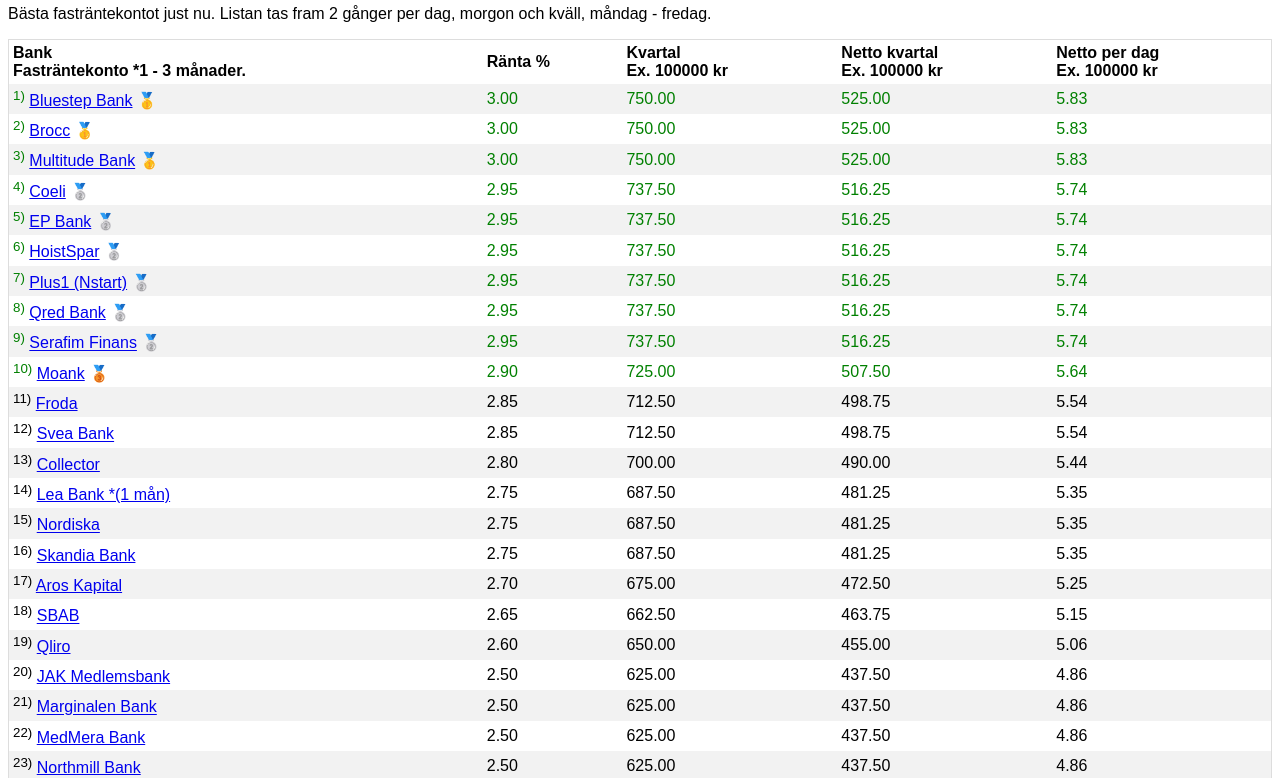
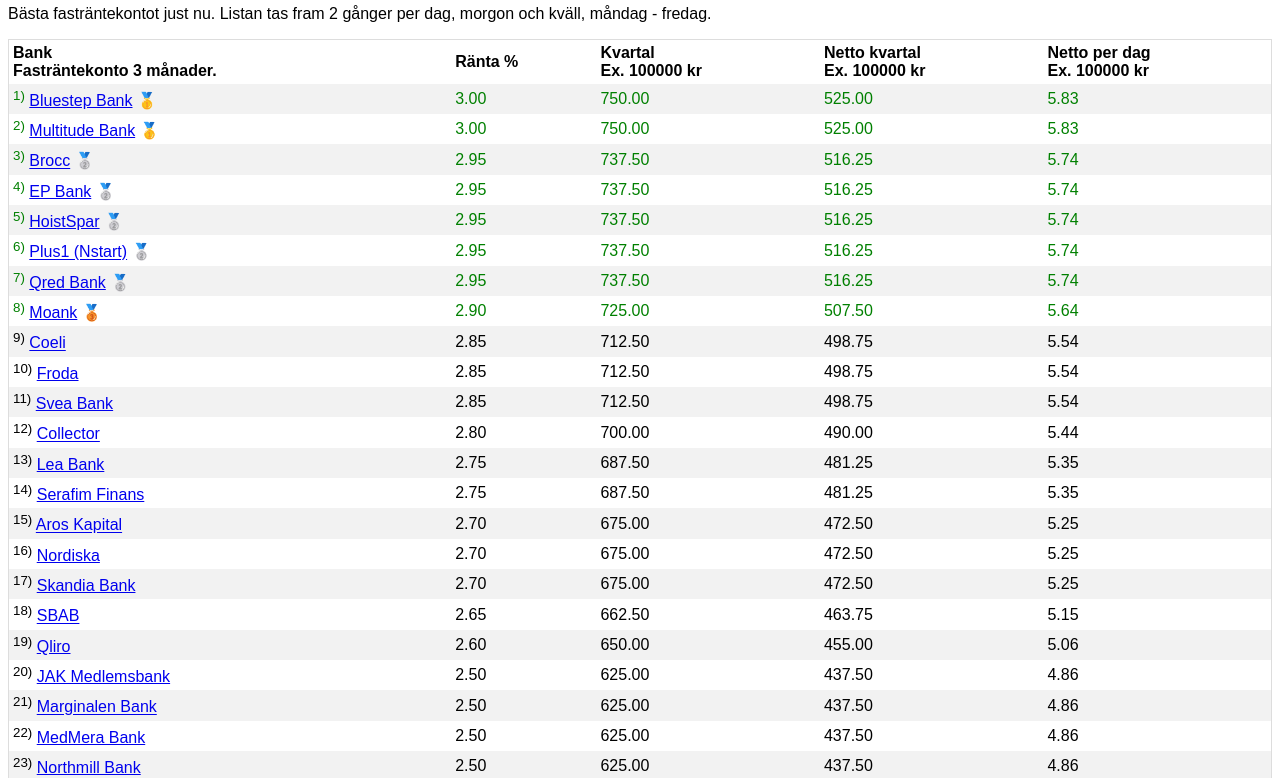
Before and after one commit to MattClayton3/Sparguiden, a website: page index.html in a window 1280 px wide. Shown: the part 70-848 px from the top of the page. Drawn offline with Linux system fonts and the light colour scheme.

Commit message:
Klarna hårdkodad

```diff
--- a/index.html
+++ b/index.html
@@ -20,12 +20,12 @@
 </style>
 </head>
 <body>
-<h2><span style='font-size:30px;'>&#128200;</span> Sparguiden 2025-04-29_11-13-12</h2>
+<h2><span style='font-size:30px;'>&#128200;</span> Sparguiden 2025-04-30_12-34-59</h2>
 <p>Bästa fasträntekontot just nu. Listan tas fram 2 gånger per dag, morgon och kväll, måndag - fredag.</p>
 <div style="overflow-x:auto;">
   <table>
     <tr>
-      <th>Bank<br>Fasträntekonto *1 - 3 månader.</th>
+      <th>Bank<br>Fasträntekonto 3 månader.</th>
       <th>Ränta %</th>
       <th>Kvartal<br>Ex. 100000 kr</th>
       <th>Netto kvartal<br>Ex. 100000 kr</th>
@@ -39,112 +39,112 @@
     <td style="color:green"> 5.83 </td>
   </tr>
   <tr>
-    <td style="color:green"> <sup>2)</sup> <a href="https://brocc.se/spara" target="_blank">Brocc</a> &#129351; </td>
+    <td style="color:green"> <sup>2)</sup> <a href="https://www.multitudebank.se/priser?sc_lang=sv-se" target="_blank">Multitude Bank</a> &#129351; </td>
     <td style="color:green"> 3.00 </td>
     <td style="color:green"> 750.00 </td>
     <td style="color:green"> 525.00 </td>
     <td style="color:green"> 5.83 </td>
   </tr>
   <tr>
-    <td style="color:green"> <sup>3)</sup> <a href="https://www.multitudebank.se/priser?sc_lang=sv-se" target="_blank">Multitude Bank</a> &#129351; </td>
-    <td style="color:green"> 3.00 </td>
-    <td style="color:green"> 750.00 </td>
-    <td style="color:green"> 525.00 </td>
-    <td style="color:green"> 5.83 </td>
-  </tr>
-  <tr>
-    <td style="color:green"> <sup>4)</sup> <a href="https://coeli.se/spara/" target="_blank">Coeli</a> &#129352; </td>
+    <td style="color:green"> <sup>3)</sup> <a href="https://brocc.se/spara" target="_blank">Brocc</a> &#129352; </td>
     <td style="color:green"> 2.95 </td>
     <td style="color:green"> 737.50 </td>
     <td style="color:green"> 516.25 </td>
     <td style="color:green"> 5.74 </td>
   </tr>
   <tr>
-    <td style="color:green"> <sup>5)</sup> <a href="https://www.epbank.se/spar/oversikt/" target="_blank">EP Bank</a> &#129352; </td>
+    <td style="color:green"> <sup>4)</sup> <a href="https://www.epbank.se/spar/oversikt/" target="_blank">EP Bank</a> &#129352; </td>
     <td style="color:green"> 2.95 </td>
     <td style="color:green"> 737.50 </td>
     <td style="color:green"> 516.25 </td>
     <td style="color:green"> 5.74 </td>
   </tr>
   <tr>
-    <td style="color:green"> <sup>6)</sup> <a href="https://www.hoistspar.se/borja-spara-hos-oss/jamfor-sparformer/" target="_blank">HoistSpar</a> &#129352; </td>
+    <td style="color:green"> <sup>5)</sup> <a href="https://www.hoistspar.se/borja-spara-hos-oss/jamfor-sparformer/" target="_blank">HoistSpar</a> &#129352; </td>
     <td style="color:green"> 2.95 </td>
     <td style="color:green"> 737.50 </td>
     <td style="color:green"> 516.25 </td>
     <td style="color:green"> 5.74 </td>
   </tr>
   <tr>
-    <td style="color:green"> <sup>7)</sup> <a href="https://www.plus1.com/" target="_blank">Plus1 (Nstart)</a> &#129352; </td>
+    <td style="color:green"> <sup>6)</sup> <a href="https://www.plus1.com/" target="_blank">Plus1 (Nstart)</a> &#129352; </td>
     <td style="color:green"> 2.95 </td>
     <td style="color:green"> 737.50 </td>
     <td style="color:green"> 516.25 </td>
     <td style="color:green"> 5.74 </td>
   </tr>
   <tr>
-    <td style="color:green"> <sup>8)</sup> <a href="https://www.qred.se/sparkonto" target="_blank">Qred Bank</a> &#129352; </td>
+    <td style="color:green"> <sup>7)</sup> <a href="https://www.qred.se/sparkonto" target="_blank">Qred Bank</a> &#129352; </td>
     <td style="color:green"> 2.95 </td>
     <td style="color:green"> 737.50 </td>
     <td style="color:green"> 516.25 </td>
     <td style="color:green"> 5.74 </td>
   </tr>
   <tr>
-    <td style="color:green"> <sup>9)</sup> <a href="https://serafimfinans.se/spara" target="_blank">Serafim Finans</a> &#129352; </td>
-    <td style="color:green"> 2.95 </td>
-    <td style="color:green"> 737.50 </td>
-    <td style="color:green"> 516.25 </td>
-    <td style="color:green"> 5.74 </td>
-  </tr>
-  <tr>
-    <td style="color:green"> <sup>10)</sup> <a href="https://www.moank.se/spara-pengar" target="_blank">Moank</a> &#129353; </td>
+    <td style="color:green"> <sup>8)</sup> <a href="https://www.moank.se/spara-pengar" target="_blank">Moank</a> &#129353; </td>
     <td style="color:green"> 2.90 </td>
     <td style="color:green"> 725.00 </td>
     <td style="color:green"> 507.50 </td>
     <td style="color:green"> 5.64 </td>
   </tr>
   <tr>
-    <td style="color:black"> <sup>11)</sup> <a href="https://www.froda.se/sparkonto" target="_blank">Froda</a>  </td>
+    <td style="color:black"> <sup>9)</sup> <a href="https://coeli.se/spara/" target="_blank">Coeli</a>  </td>
     <td style="color:black"> 2.85 </td>
     <td style="color:black"> 712.50 </td>
     <td style="color:black"> 498.75 </td>
     <td style="color:black"> 5.54 </td>
   </tr>
   <tr>
-    <td style="color:black"> <sup>12)</sup> <a href="https://www.svea.com/sv-se/privat/spara/fastr%C3%A4ntekonto" target="_blank">Svea Bank</a>  </td>
+    <td style="color:black"> <sup>10)</sup> <a href="https://www.froda.se/sparkonto" target="_blank">Froda</a>  </td>
     <td style="color:black"> 2.85 </td>
     <td style="color:black"> 712.50 </td>
     <td style="color:black"> 498.75 </td>
     <td style="color:black"> 5.54 </td>
   </tr>
   <tr>
-    <td style="color:black"> <sup>13)</sup> <a href="https://www.collector.se/spara-pengar/aktuella-sparrantor/" target="_blank">Collector</a>  </td>
+    <td style="color:black"> <sup>11)</sup> <a href="https://www.svea.com/sv-se/privat/spara/fastr%C3%A4ntekonto" target="_blank">Svea Bank</a>  </td>
+    <td style="color:black"> 2.85 </td>
+    <td style="color:black"> 712.50 </td>
+    <td style="color:black"> 498.75 </td>
+    <td style="color:black"> 5.54 </td>
+  </tr>
+  <tr>
+    <td style="color:black"> <sup>12)</sup> <a href="https://www.collector.se/spara-pengar/aktuella-sparrantor/" target="_blank">Collector</a>  </td>
     <td style="color:black"> 2.80 </td>
     <td style="color:black"> 700.00 </td>
     <td style="color:black"> 490.00 </td>
     <td style="color:black"> 5.44 </td>
   </tr>
   <tr>
-    <td style="color:black"> <sup>14)</sup> <a href="https://leabank.se/spara/sparkonto-plus" target="_blank">Lea Bank *(1 mån)</a>  </td>
+    <td style="color:black"> <sup>13)</sup> <a href="https://leabank.se/spara/sparkonto-plus" target="_blank">Lea Bank</a>  </td>
     <td style="color:black"> 2.75 </td>
     <td style="color:black"> 687.50 </td>
     <td style="color:black"> 481.25 </td>
     <td style="color:black"> 5.35 </td>
   </tr>
   <tr>
-    <td style="color:black"> <sup>15)</sup> <a href="https://www.nordiska.se/spara/" target="_blank">Nordiska</a>  </td>
+    <td style="color:black"> <sup>14)</sup> <a href="https://serafimfinans.se/spara" target="_blank">Serafim Finans</a>  </td>
     <td style="color:black"> 2.75 </td>
     <td style="color:black"> 687.50 </td>
     <td style="color:black"> 481.25 </td>
     <td style="color:black"> 5.35 </td>
   </tr>
   <tr>
-    <td style="color:black"> <sup>16)</sup> <a href="https://www.skandia.se/vardagstjanster/konton-kort/fastrantekonto/" target="_blank">Skandia Bank</a>  </td>
-    <td style="color:black"> 2.75 </td>
-    <td style="color:black"> 687.50 </td>
-    <td style="color:black"> 481.25 </td>
-    <td style="color:black"> 5.35 </td>
+    <td style="color:black"> <sup>15)</sup> <a href="https://www.aroskapital.se/tjanster/spara/" target="_blank">Aros Kapital</a>  </td>
+    <td style="color:black"> 2.70 </td>
+    <td style="color:black"> 675.00 </td>
+    <td style="color:black"> 472.50 </td>
+    <td style="color:black"> 5.25 </td>
   </tr>
   <tr>
-    <td style="color:black"> <sup>17)</sup> <a href="https://www.aroskapital.se/tjanster/spara/" target="_blank">Aros Kapital</a>  </td>
+    <td style="color:black"> <sup>16)</sup> <a href="https://www.nordiska.se/spara/" target="_blank">Nordiska</a>  </td>
+    <td style="color:black"> 2.70 </td>
+    <td style="color:black"> 675.00 </td>
+    <td style="color:black"> 472.50 </td>
+    <td style="color:black"> 5.25 </td>
+  </tr>
+  <tr>
+    <td style="color:black"> <sup>17)</sup> <a href="https://www.skandia.se/vardagstjanster/konton-kort/fastrantekonto/" target="_blank">Skandia Bank</a>  </td>
     <td style="color:black"> 2.70 </td>
     <td style="color:black"> 675.00 </td>
     <td style="color:black"> 472.50 </td>
@@ -249,8 +249,8 @@
     <td style="color:red"> 3.89 </td>
   </tr>
   <tr>
-    <td style="color:red"> <sup>32)</sup> <a href="https://www.klarna.com/se/fastkonto/" target="_blank">Klarna</a> &#129317; </td>
-    <td style="color:red"> 2 </td>
+    <td style="color:red"> <sup>32)</sup> <a href="https://www.klarna.com/se/fastkonto/" target="_blank">Klarna !</a> &#129317; </td>
+    <td style="color:red"> 2.00 </td>
     <td style="color:red"> 500.00 </td>
     <td style="color:red"> 350.00 </td>
     <td style="color:red"> 3.89 </td>
@@ -258,5 +258,6 @@
   </table>
 </div>
 <br>Powered by MATS - <b>M</b>assive <b>A</b>ut&#128521;mation <b>T</b>esting <b>S</b>ervice &#127917; <a href="https://mattclayton3.github.io/Sparguiden/" target="_blank">GitHub</a> &#127917; <a href="https://mgc2.webnode.se/sparguiden/" target="_blank">Webnode</a>
+<br>! = Ostabil sida, räntan hårdkodad
 </body>
 </html>
```
Also changed, not shown: tests/ranta2.spec.ts (+29 -26 lines).
